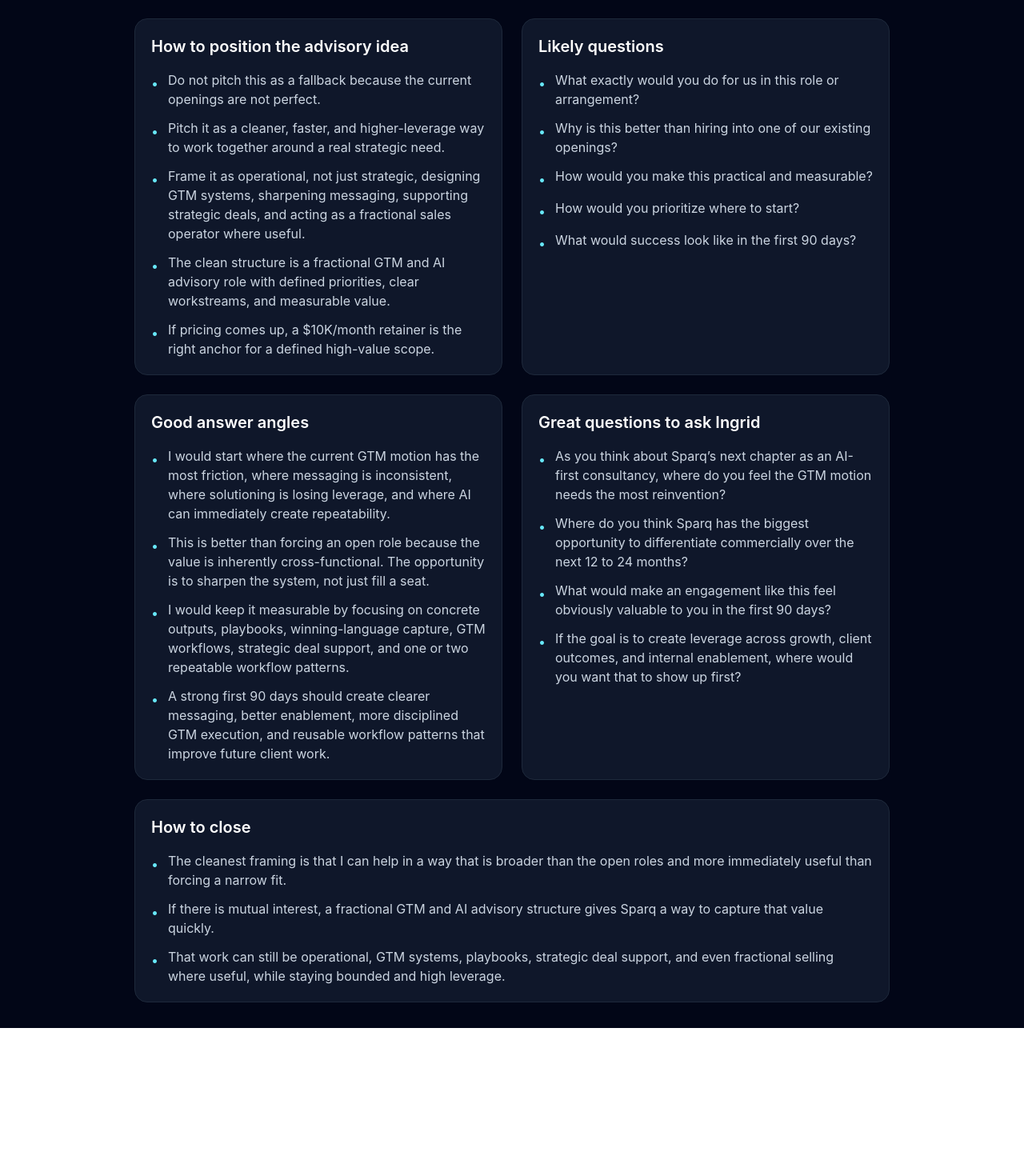
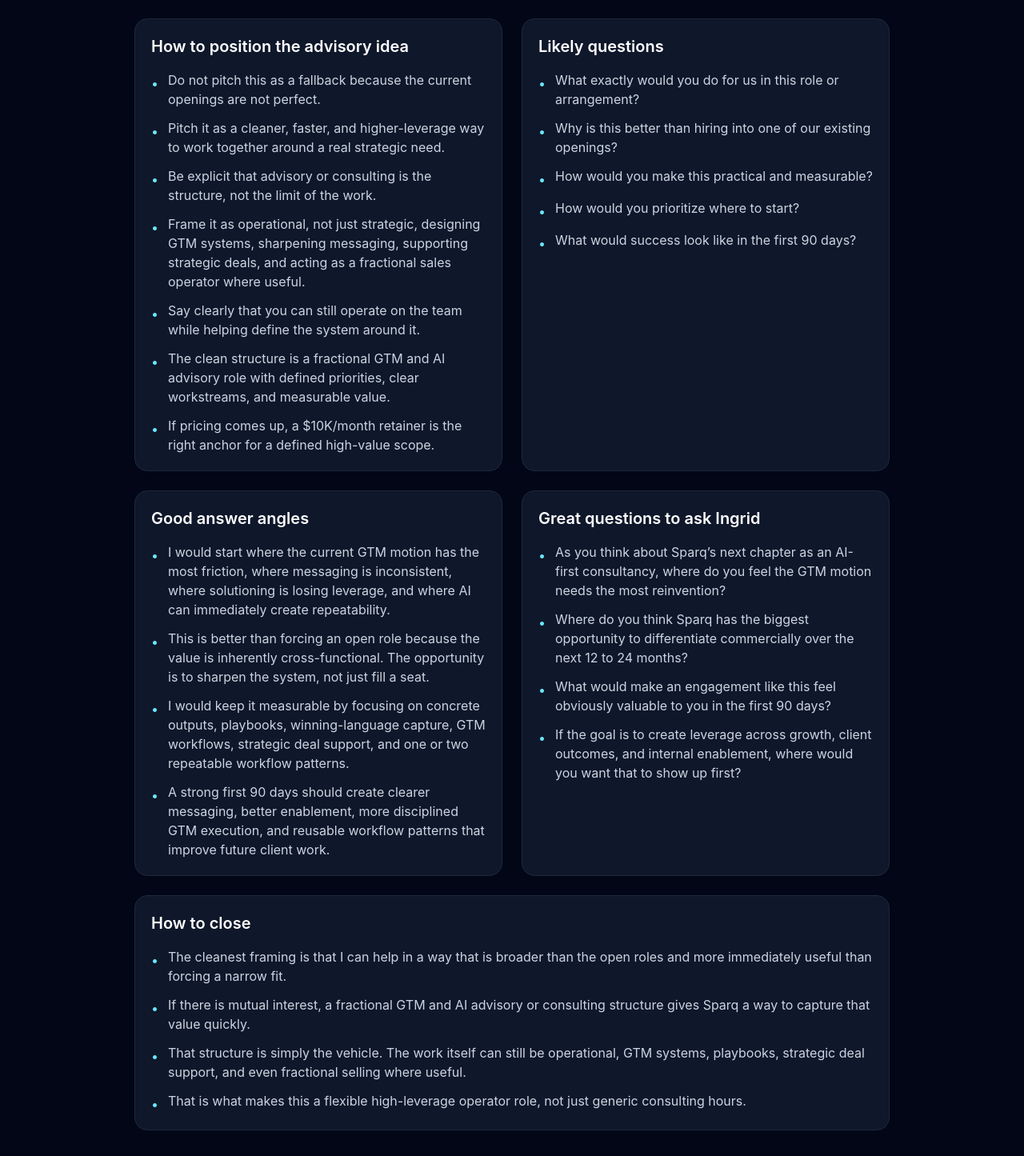
Before and after one commit to JE-MM-754/work-tools, a Next.js app: page /interview/sparq-ingrid-2026-04-07 in a window 1280 px wide. Shown: the part 1491-2936 px from the top of the page at 80% size. Before the commit the page ends 2776 px from the top, so only its background shows below. Built offline with nearby package versions, Linux system fonts and the light colour scheme.

Commit message:
Clarify advisory structure and operator role in Ingrid prep

```diff
--- a/src/app/interview/sparq-ingrid-2026-04-07/page.tsx
+++ b/src/app/interview/sparq-ingrid-2026-04-07/page.tsx
@@ -40,7 +40,9 @@ const operatorThesis = [
 const advisoryAngle = [
   'Do not pitch this as a fallback because the current openings are not perfect.',
   'Pitch it as a cleaner, faster, and higher-leverage way to work together around a real strategic need.',
+  'Be explicit that advisory or consulting is the structure, not the limit of the work.',
   'Frame it as operational, not just strategic, designing GTM systems, sharpening messaging, supporting strategic deals, and acting as a fractional sales operator where useful.',
+  'Say clearly that you can still operate on the team while helping define the system around it.',
   'The clean structure is a fractional GTM and AI advisory role with defined priorities, clear workstreams, and measurable value.',
   'If pricing comes up, a $10K/month retainer is the right anchor for a defined high-value scope.',
 ];
@@ -69,8 +71,9 @@ const questionsToAsk = [
 
 const close = [
   'The cleanest framing is that I can help in a way that is broader than the open roles and more immediately useful than forcing a narrow fit.',
-  'If there is mutual interest, a fractional GTM and AI advisory structure gives Sparq a way to capture that value quickly.',
-  'That work can still be operational, GTM systems, playbooks, strategic deal support, and even fractional selling where useful, while staying bounded and high leverage.',
+  'If there is mutual interest, a fractional GTM and AI advisory or consulting structure gives Sparq a way to capture that value quickly.',
+  'That structure is simply the vehicle. The work itself can still be operational, GTM systems, playbooks, strategic deal support, and even fractional selling where useful.',
+  'That is what makes this a flexible high-leverage operator role, not just generic consulting hours.',
 ];
 
 function Card({ title, children }: { title: string; children: React.ReactNode }) {
```
